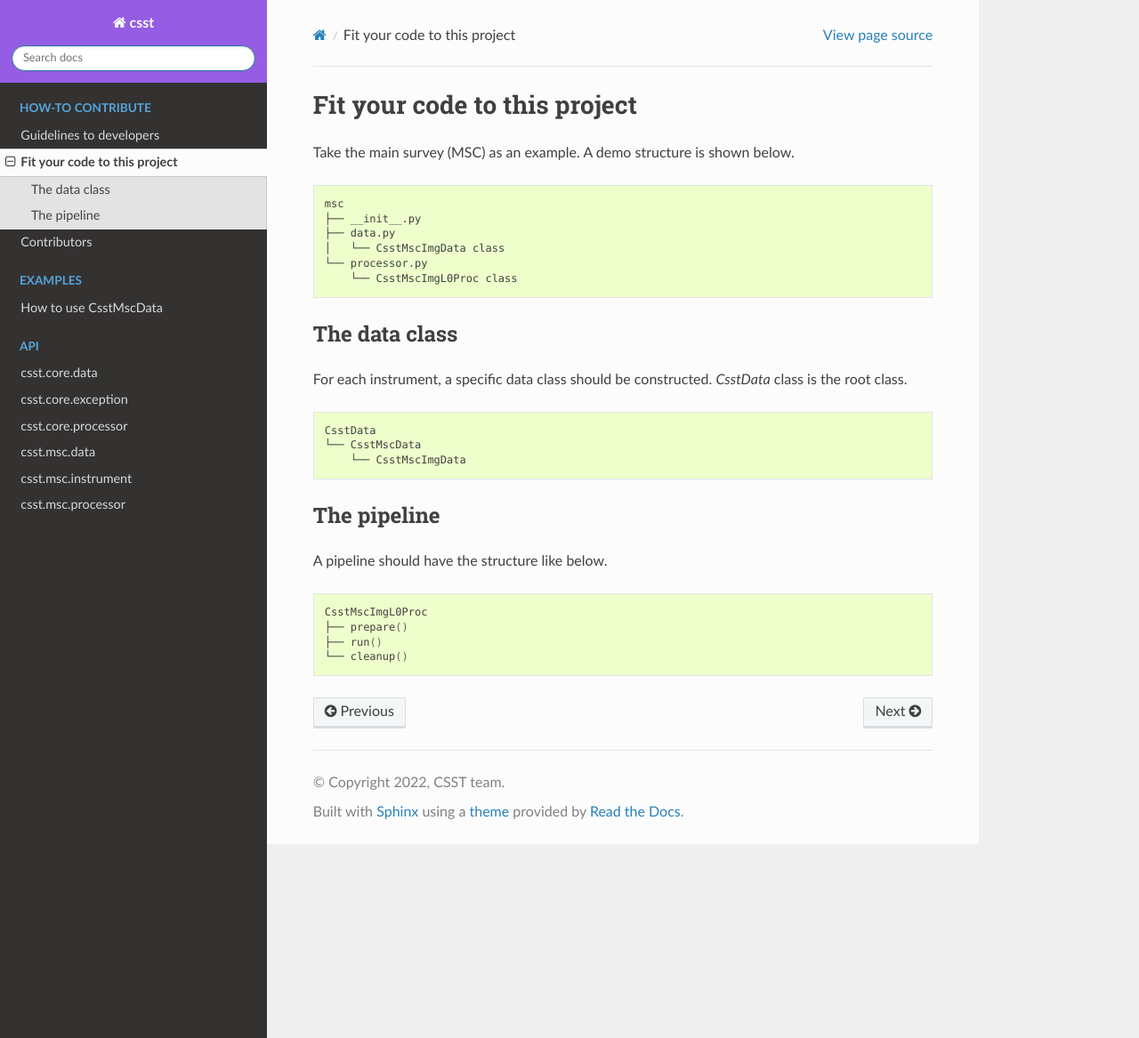
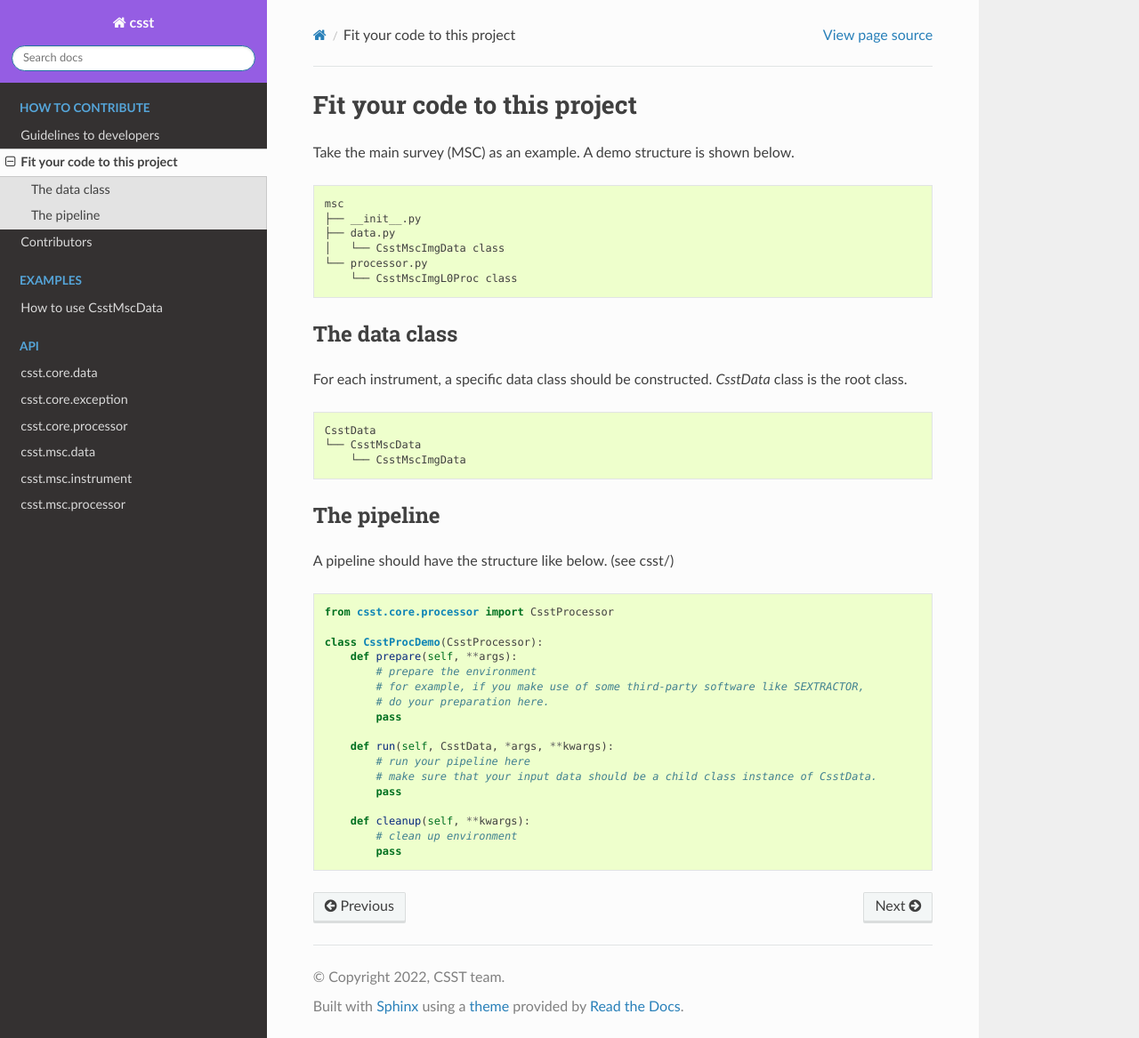
Before and after one commit to csster/csst, a Sphinx documentation site: the page built from doc/source/fit_code.rst, in a window 1280 px wide and 1167 px high. Shown: the whole window at 89% size. Built offline with Sphinx 7.4.7 and the Read the Docs theme 2.0.0, drawn with Linux system fonts in a browser that asks for light colours.

Commit message:
updated how-to-fit-code

```diff
--- a/doc/source/fit_code.rst
+++ b/doc/source/fit_code.rst
@@ -28,11 +28,24 @@ For each instrument, a specific data class should be constructed.
 The pipeline
 ------------
 
-A pipeline should have the structure like below.
+A pipeline should have the structure like below. (see csst/)
 
-.. code-block:: shell
+.. code-block:: python
 
-    CsstMscImgL0Proc
-    ├── prepare()
-    ├── run()
-    └── cleanup()
+    from csst.core.processor import CsstProcessor
+
+    class CsstProcDemo(CsstProcessor):
+        def prepare(self, **args):
+            # prepare the environment
+            # for example, if you make use of some third-party software like SEXTRACTOR,
+            # do your preparation here.
+            pass
+
+        def run(self, CsstData, *args, **kwargs):
+            # run your pipeline here
+            # make sure that your input data should be a child class instance of CsstData.
+            pass
+
+        def cleanup(self, **kwargs):
+            # clean up environment
+            pass
--- a/doc/source/index.rst
+++ b/doc/source/index.rst
@@ -33,7 +33,7 @@ How to contribute
 
 .. toctree::
    :hidden:
-   :caption: How-to contribute
+   :caption: How to contribute
    :maxdepth: 2
 
    csster
```
